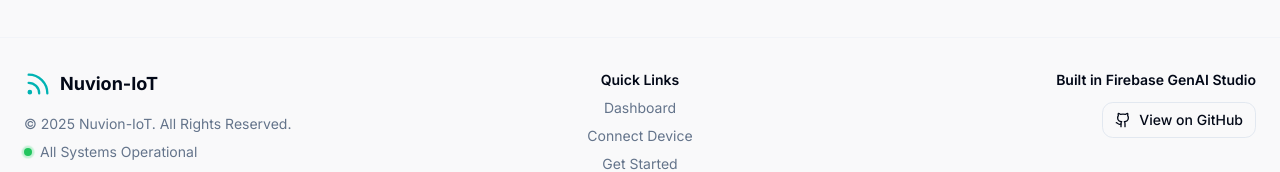
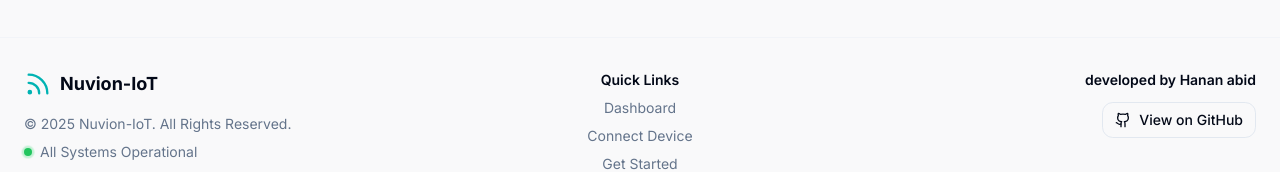
Before and after one commit to hananabid86/Nuvion-IoT, a Next.js app: page / in a window 1280 px wide. Shown: the part 3573-3745 px from the top of the page. Built offline with nearby package versions, Linux system fonts and the light colour scheme; no server answers.

Commit message:
alse change in footyer developed by Hanan abid and update github link to

```diff
--- a/src/components/landing-page.tsx
+++ b/src/components/landing-page.tsx
@@ -9,9 +9,11 @@ import { DeviceCard } from './device-card';
 import type { Device } from '@/lib/types';
 import { cn } from '@/lib/utils';
 import { ScrollProgressBar } from './scroll-progress-bar';
+import { useAuth } from '@/hooks/use-auth';
 
 export function LandingPage() {
   const { setTheme, theme } = useTheme();
+  const { user } = useAuth();
   const [mounted, setMounted] = useState(false);
   const [visitCount, setVisitCount] = useState(0);
   const [showScroll, setShowScroll] = useState(false);
@@ -139,12 +141,20 @@ export function LandingPage() {
                   </Link>
                    <nav className='flex items-center gap-2'>
                        <ThemeToggleButton />
+                       {user ? (
+                           <Button asChild>
+                               <Link href="/dashboard">Go to Dashboard <ArrowRight className="ml-2 h-4 w-4" /></Link>
+                           </Button>
+                       ) : (
+                           <>
                                <Button asChild variant="ghost">
                                    <Link href="/login">Log In</Link>
                                </Button>
                                <Button asChild>
                                    <Link href="/signup">Sign Up <ArrowRight className="ml-2 h-4 w-4" /></Link>
                                </Button>
+                           </>
+                       )}
                   </nav>
               </div>
           </header>
@@ -353,8 +363,8 @@ export function LandingPage() {
 
                 {/* Column 3: Developer Credit */}
                 <div className="flex flex-col items-center md:items-end gap-3 text-center md:text-right">
-                     <p className="font-semibold text-foreground">Built in Firebase GenAI Studio</p>
-                     <a href="https://github.com/firebase/genkit" target="_blank" rel="noopener noreferrer">
+                     <p className="font-semibold text-foreground">developed by Hanan abid</p>
+                     <a href="https://github.com/hananabid86/Nuvion-IoT" target="_blank" rel="noopener noreferrer">
                         <Button variant="outline" size="sm">
                             <Github className="h-4 w-4 mr-2" />
                             View on GitHub
--- a/src/components/sidebar.tsx
+++ b/src/components/sidebar.tsx
@@ -164,7 +164,7 @@ export function Sidebar() {
                     <SidebarLink href="/profile" label="Profile" icon={User} isProfileLink={true} />
                 </div>
                  <div className="border-t pt-2">
-                    <SidebarLink href="https://github.com/hananabid86" label="By M. Hanan Abid" icon={Github} external={true} />
+                    <SidebarLink href="https://github.com/hananabid86/Nuvion-IoT" label="developed by Hanan abid" icon={Github} external={true} />
                  </div>
             </div>
 
```
Lines whose indentation alone changed are shown as unchanged.
